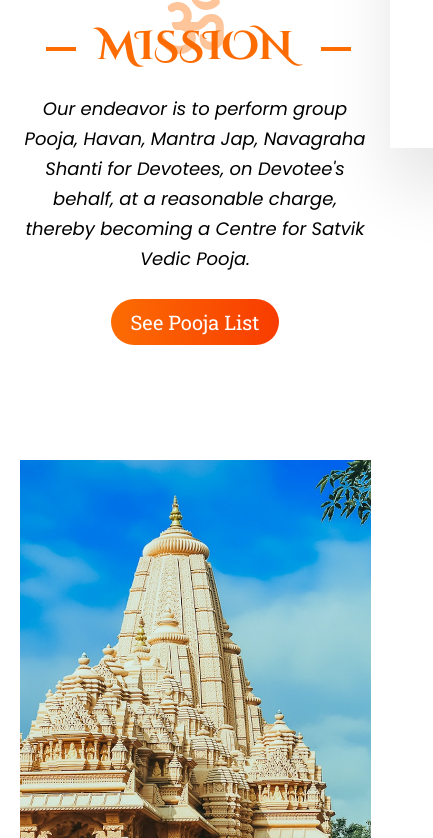
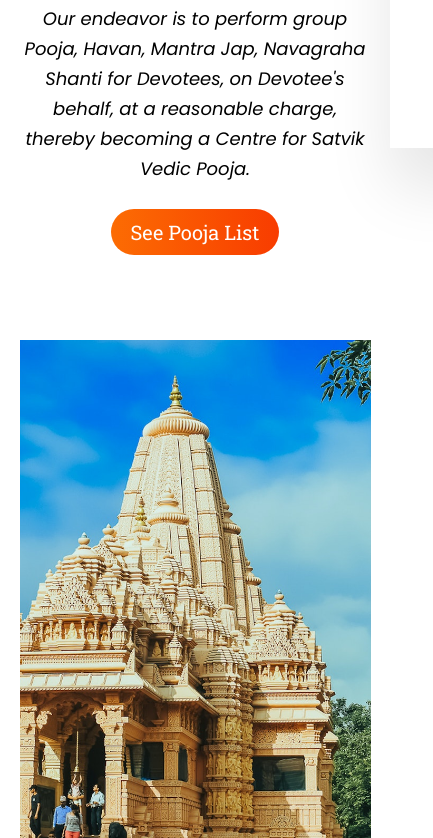
Before and after one commit to harshvardhan614/DevPooja, a plain HTML site: page index.html in a window 390 px wide. Shown: the part 696-1534 px from the top of the page, 433 px wide, since content can reach past the window. Drawn offline with nearby package versions, Linux system fonts and the light colour scheme; a web font is replaced by a local one.

Commit message:
Fixed styling issues

```diff
--- a/home/home.css
+++ b/home/home.css
@@ -17,6 +17,12 @@
   text-decoration: none;
   list-style: none;
   font-family: 'Jost', sans-serif;
+}
+
+html,
+body {
+  max-width: 100%;
+  overflow-x: hidden;
 }
 
 .max-width {
@@ -279,7 +285,7 @@
 
 /* #about section   */
 #about {
-  margin: 40px;
+  margin: 0px;
 }
 
 #about .about-content .title h2 {
@@ -349,7 +355,7 @@
   flex-direction: column;
   align-items: center;
   width: 40%;
-  margin-top: 40px;
+  margin-top: 10px;
 }
 
 #about .about-content .right .head {
@@ -515,7 +521,7 @@
   /* url("../data/home_data/benefits/1.jpg") no-repeat center; */
   /* background-size: cover; */
   background: linear-gradient(90deg, #FC6C03, #F83C00);
-  height: 350px;
+  min-height: 350px;
   width: 400px;
   margin: 20px;
   padding: 15px;
--- a/home/home_resp.css
+++ b/home/home_resp.css
@@ -250,7 +250,7 @@
 
 
     #about {
-        margin: 40px 20px;
+        margin: 10px 20px;
     }
 
     #about .about-content {
@@ -297,6 +297,7 @@
 
     #benefits .cards .card {
         margin: 20px 0;
+        width: 90%;
     }
 
     /* footer part  */
```
